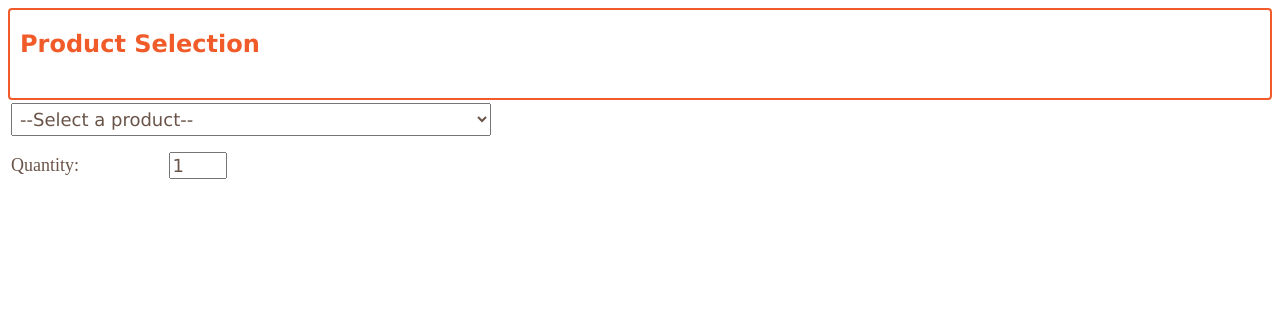
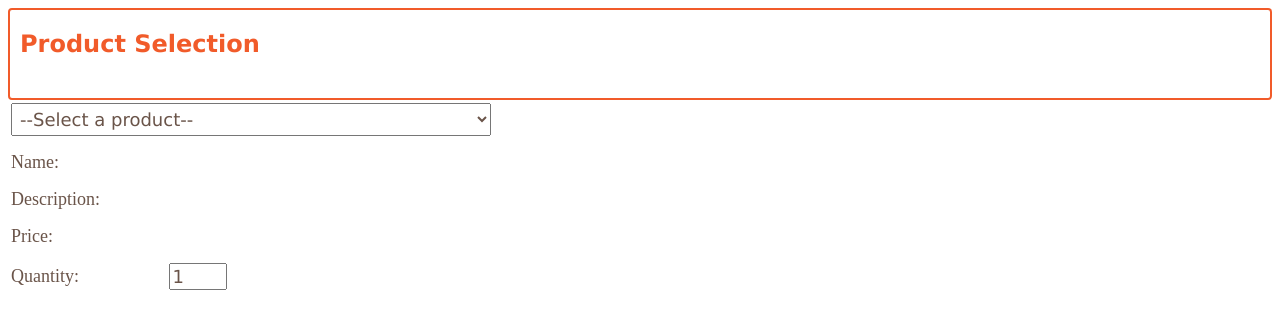
Before and after one commit to oxyrim/signals, an Angular app: page / in a window 1280 px wide. Shown: the top 324 px of the page. Built offline with nearby package versions, Linux system fonts and the light colour scheme.

Commit message:
chore: signals objects

```diff
--- a/src/app/products/product-selection/product-selection.component.html
+++ b/src/app/products/product-selection/product-selection.component.html
@@ -5,13 +5,25 @@
 <div class="grid">
   <div class="row">
     <div class="cellFull">
-      <select>
+      <select [(ngModel)]="selectedProduct">
         <option value="undefined">--Select a product--</option>
         @for(product of products(); track product.id) {
         <option [ngValue]="product">{{ product.productName }}</option>
         }
       </select>
     </div>
+  </div>
+  <div class="row">
+    <div class="cellLeft">Name:</div>
+    <div class="cellRight">{{ selectedProduct()?.productName }}</div>
+  </div>
+  <div class="row">
+    <div class="cellLeft">Description:</div>
+    <div class="cellRight">{{ selectedProduct()?.description }}</div>
+  </div>
+  <div class="row">
+    <div class="cellLeft">Price:</div>
+    <div class="cellRight">{{ selectedProduct()?.price }}</div>
   </div>
   <div class="row">
     <div class="cellLeft">
--- a/src/app/products/product-selection/product-selection.component.ts
+++ b/src/app/products/product-selection/product-selection.component.ts
@@ -16,4 +16,6 @@ export class ProductSelectionComponent {
   quantity = signal(1);
 
   products = signal(ProductData.products);
+
+  selectedProduct = signal<Product | undefined>(undefined);
 }
```
